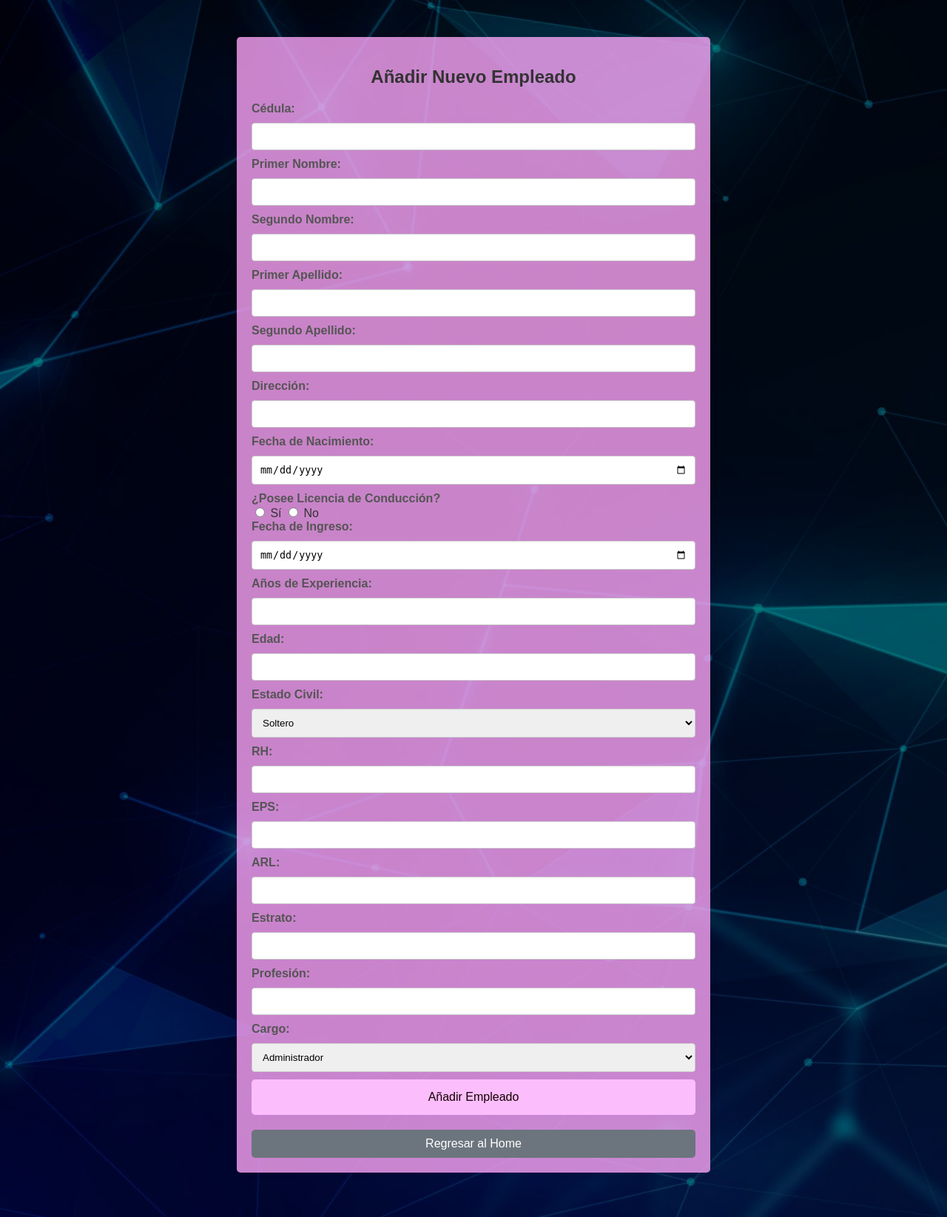
After one commit to Danorgopa/ModaManage, a PHP site: page /crear_empleado.php in a window 1280 px wide. The commit adds this page. Shown: the whole page at 74% size. Run offline with PHP 8.4, Linux system fonts and the light colour scheme.

Commit message:
agregando empleados

```diff
--- /dev/null
+++ b/crear_empleado.php
@@ -0,0 +1,254 @@
+<?php
+// Configuración de la conexión a la base de datos
+$host = "localhost"; // Cambia según tu configuración
+$user = "root"; // Cambia según tu configuración
+$password = ""; // Cambia según tu configuración
+$database = "empresa_inventario";
+
+// Crear conexión
+$conn = new mysqli($host, $user, $password, $database);
+
+// Verificar la conexión
+if ($conn->connect_error) {
+  die("Connection failed: " . $conn->connect_error);
+}
+
+// Comprobar si se han enviado los datos del formulario
+if ($_SERVER["REQUEST_METHOD"] == "POST") {
+  // Recoger datos del formulario (mismos datos de antes)
+  $cedula = $_POST['cedula'];
+  $primer_nombre = $_POST['primer_nombre'];
+  $segundo_nombre = $_POST['segundo_nombre'];
+  $primer_apellido = $_POST['primer_apellido'];
+  $segundo_apellido = $_POST['segundo_apellido'];
+  $direccion = $_POST['direccion'];
+  $fecha_nacimiento = $_POST['fecha_nacimiento'];
+  $fecha_ingreso = $_POST['fecha_ingreso'];
+  $experiencia = $_POST['experiencia'];
+  $edad = $_POST['edad'];
+  $estado_civil = $_POST['estado_civil'];
+  $rh = $_POST['rh'];
+  $eps = $_POST['eps'];
+  $arl = $_POST['arl'];
+  $estrato = $_POST['estrato'];
+  $profesion = $_POST['profesion'];
+  $rol_id = $_POST['rol_id'];
+
+  // Manejar el valor de la licencia de conducción
+  if (isset($_POST['licencia_si_no']) && $_POST['licencia_si_no'] === 'si') {
+    if (isset($_POST['tipo_vehiculo']) && $_POST['tipo_vehiculo'] === 'moto') {
+      $licencia_conduccion = $_POST['licencia_grupo1'];
+    } elseif (isset($_POST['tipo_vehiculo']) && $_POST['tipo_vehiculo'] === 'carro') {
+      $licencia_conduccion = $_POST['licencia_grupo2'];
+    } else {
+      $licencia_conduccion = "NO";
+    }
+  } else {
+    $licencia_conduccion = "NO";
+  }
+
+  // Preparar la consulta SQL
+  $stmt = $conn->prepare("INSERT INTO empleados (cedula, primer_nombre, segundo_nombre, primer_apellido, segundo_apellido, direccion, fecha_nacimiento, licencia_conduccion, fecha_ingreso, experiencia, edad, estado_civil, rh, eps, arl, estrato, profesion, rol_id) VALUES (?, ?, ?, ?, ?, ?, ?, ?, ?, ?, ?, ?, ?, ?, ?, ?, ?, ?)");
+
+  if ($stmt === false) {
+    die("Error preparing statement: " . $conn->error);
+  }
+
+  // Vincular parámetros
+  $stmt->bind_param(
+    "issssssssiiisssssi",
+    $cedula,
+    $primer_nombre,
+    $segundo_nombre,
+    $primer_apellido,
+    $segundo_apellido,
+    $direccion,
+    $fecha_nacimiento,
+    $licencia_conduccion,
+    $fecha_ingreso,
+    $experiencia,
+    $edad,
+    $estado_civil,
+    $rh,
+    $eps,
+    $arl,
+    $estrato,
+    $profesion,
+    $rol_id
+  );
+
+  // Ejecutar la declaración
+  if ($stmt->execute()) {
+    // Mostrar mensaje de éxito y redirigir a mantenimiento.php
+    echo "<script>
+            alert('Registro creado correctamente.');
+            window.location.href = 'mantenimiento.php';
+          </script>";
+  } else {
+    die("Error executing statement: " . $stmt->error);
+  }
+
+  // Cerrar la declaración
+  $stmt->close();
+}
+
+
+// Cerrar la conexión
+$conn->close();
+?>
+
+<!DOCTYPE html>
+<html lang="es">
+
+<head>
+  <meta charset="UTF-8">
+  <meta name="viewport" content="width=device-width, initial-scale=1.0">
+  <title>Añadir Nuevo Empleado</title>
+  <link rel="stylesheet" href="css/nuevos_dps2.css">
+  <link rel="stylesheet" href="css/general_sidebar.css">
+  <style>
+    .hidden {
+      display: none;
+    }
+  </style>
+  <script>
+    function toggleLicenciaOptions() {
+      const licenciaSiNo = document.querySelector('input[name="licencia_si_no"]:checked');
+      const licenciaDetails = document.getElementById('licencia-details');
+      const motoCarro = document.getElementById('moto-carro');
+      const grupo1 = document.getElementById('grupo1');
+      const grupo2 = document.getElementById('grupo2');
+
+      if (licenciaSiNo && licenciaSiNo.value === 'si') {
+        licenciaDetails.classList.remove('hidden');
+      } else {
+        licenciaDetails.classList.add('hidden');
+        motoCarro.classList.add('hidden');
+        grupo1.classList.add('hidden');
+        grupo2.classList.add('hidden');
+      }
+    }
+
+    function toggleMotoCarroOptions() {
+      const tipoVehiculo = document.querySelector('input[name="tipo_vehiculo"]:checked');
+      const grupo1 = document.getElementById('grupo1');
+      const grupo2 = document.getElementById('grupo2');
+
+      if (tipoVehiculo) {
+        if (tipoVehiculo.value === 'moto') {
+          grupo1.classList.remove('hidden');
+          grupo2.classList.add('hidden');
+        } else if (tipoVehiculo.value === 'carro') {
+          grupo2.classList.remove('hidden');
+          grupo1.classList.add('hidden');
+        }
+      }
+    }
+  </script>
+</head>
+
+<body>
+  <div class="overlay"></div>
+  <div class="container">
+    <h2>Añadir Nuevo Empleado</h2>
+    <form action="" method="post">
+      <label for="cedula">Cédula:</label>
+      <input type="text" name="cedula" required><br>
+
+      <label for="primer_nombre">Primer Nombre:</label>
+      <input type="text" name="primer_nombre" required><br>
+
+      <label for="segundo_nombre">Segundo Nombre:</label>
+      <input type="text" name="segundo_nombre"><br>
+
+      <label for="primer_apellido">Primer Apellido:</label>
+      <input type="text" name="primer_apellido" required><br>
+
+      <label for="segundo_apellido">Segundo Apellido:</label>
+      <input type="text" name="segundo_apellido"><br>
+
+      <label for="direccion">Dirección:</label>
+      <input type="text" name="direccion"><br>
+
+      <label for="fecha_nacimiento">Fecha de Nacimiento:</label>
+      <input type="date" name="fecha_nacimiento" required><br>
+
+      <!-- Licencia de Conducción -->
+      <label for="licencia_conduccion">¿Posee Licencia de Conducción?</label><br>
+      <input type="radio" name="licencia_si_no" value="si" onchange="toggleLicenciaOptions()"> Sí
+      <input type="radio" name="licencia_si_no" value="no" onchange="toggleLicenciaOptions()"> No<br>
+
+      <div id="licencia-details" class="hidden">
+        <label>Tipo de Vehículo:</label><br>
+        <input type="radio" name="tipo_vehiculo" value="moto" onchange="toggleMotoCarroOptions()"> Moto
+        <input type="radio" name="tipo_vehiculo" value="carro" onchange="toggleMotoCarroOptions()"> Carro<br>
+
+        <div id="grupo1" class="hidden">
+          <label for="licencia_grupo1">Licencias de Grupo 1:</label><br>
+          <select name="licencia_grupo1">
+            <option value="A1">A1</option>
+            <option value="A2">A2</option>
+            <option value="B1">B1</option>
+          </select><br>
+        </div>
+
+        <div id="grupo2" class="hidden">
+          <label for="licencia_grupo2">Licencias de Grupo 2:</label><br>
+          <select name="licencia_grupo2">
+            <option value="B2">B2</option>
+            <option value="B3">B3</option>
+            <option value="C1">C1</option>
+            <option value="C2">C2</option>
+            <option value="C3">C3</option>
+          </select><br>
+        </div>
+      </div>
+
+      <!-- Continuar con el formulario -->
+      <label for="fecha_ingreso">Fecha de Ingreso:</label>
+      <input type="date" name="fecha_ingreso" required><br>
+
+      <label for="experiencia">Años de Experiencia:</label>
+      <input type="number" name="experiencia" min="0"><br>
+
+      <label for="edad">Edad:</label>
+      <input type="number" name="edad" min="0"><br>
+
+      <label for="estado_civil">Estado Civil:</label>
+      <select name="estado_civil">
+        <option value="soltero">Soltero</option>
+        <option value="casado">Casado</option>
+        <option value="divorciado">Divorciado</option>
+        <option value="viudo">Viudo</option>
+      </select><br>
+
+      <label for="rh">RH:</label>
+      <input type="text" name="rh"><br>
+
+      <label for="eps">EPS:</label>
+      <input type="text" name="eps"><br>
+
+      <label for="arl">ARL:</label>
+      <input type="text" name="arl"><br>
+
+      <label for="estrato">Estrato:</label>
+      <input type="number" name="estrato" min="1" max="6"><br>
+
+      <label for="profesion">Profesión:</label>
+      <input type="text" name="profesion"><br>
+
+      <label for="rol_id">Cargo:</label>
+      <select name="rol_id" required>
+        <option value="1" selected>Administrador</option>
+        <option value="2">inventarista</option>
+
+      </select><br>
+
+
+      <input type="submit" value="Añadir Empleado">
+      <button type="button" class="btn" onclick="window.location.href='home.php';">Regresar al Home</button>
+    </form>
+  </div>
+</body>
+
+</html>
--- a/database_actualizada.sql
+++ b/database_actualizada.sql
@@ -107,6 +107,11 @@ nombre_producto = VALUES(nombre_producto), descripcion = VALUES(descripcion),
 cantidad = VALUES(cantidad), precio_unitario = VALUES(precio_unitario),
 fecha_ingreso = VALUES(fecha_ingreso), proveedor_id = VALUES(proveedor_id);
 
+
+ALTER TABLE empleados ADD COLUMN estado INT DEFAULT 1;
+
+
+
 # codigos para los roles en el registro
 # admi                     = 109
 # inventarista             = 619
--- a/sidebar.php
+++ b/sidebar.php
@@ -6,7 +6,7 @@
     <li><a href="perfil.php"><i class="fas fa-user"></i> Perfil</a></li> <!-- Enlace al módulo de perfil -->
     <li><a href="home.php"><i class="fas fa-home"></i> Dashboard</a></li>
     <li><a href="inventario.php"><i class="fas fa-boxes"></i> Inventario</a></li>
-                <li><a href="mantenimiento.php"><i class="fas fa-tools"></i> Empleados</a></li>
+    <li><a href="empleado.php"><i class="fas fa-tools"></i> Empleados</a></li>
     <li><a href="generar_reporte.php"><i class="fas fa-chart-line"></i> Proveedores</a></li>
     <li><a href="configuracion.php"><i class="fas fa-cog"></i> Informacion</a></li>
     <li><a href="logout.php"><i class="fas fa-sign-out-alt"></i> Cerrar Sesión</a></li>
```
Also changed, not shown: crear_mantenimiento.php (deleted, +0 -161 lines), empleado.php (added, +162 -0 lines), mantenimiento.php (deleted, +0 -117 lines). Lines whose indentation alone changed are shown as unchanged.
